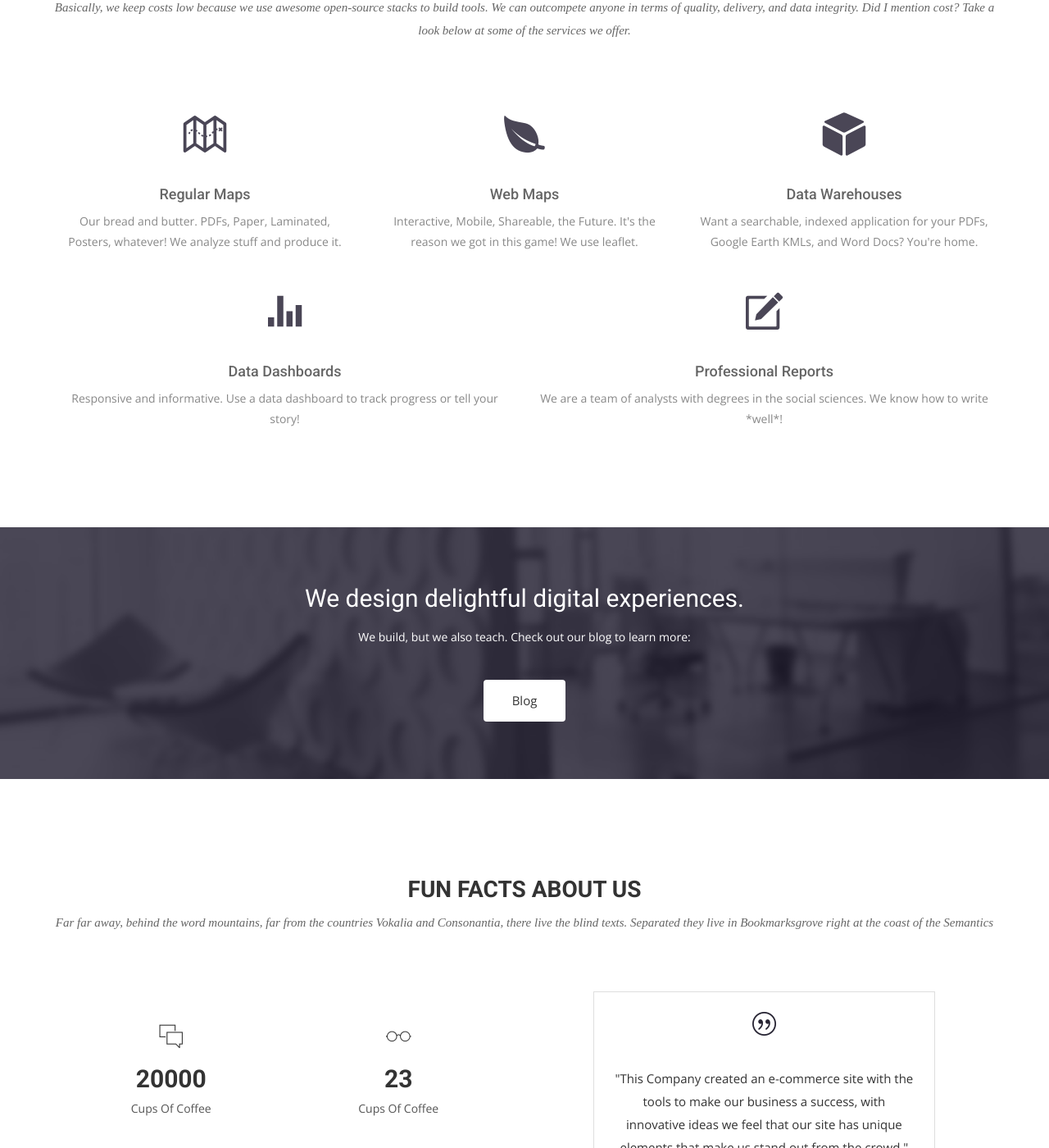
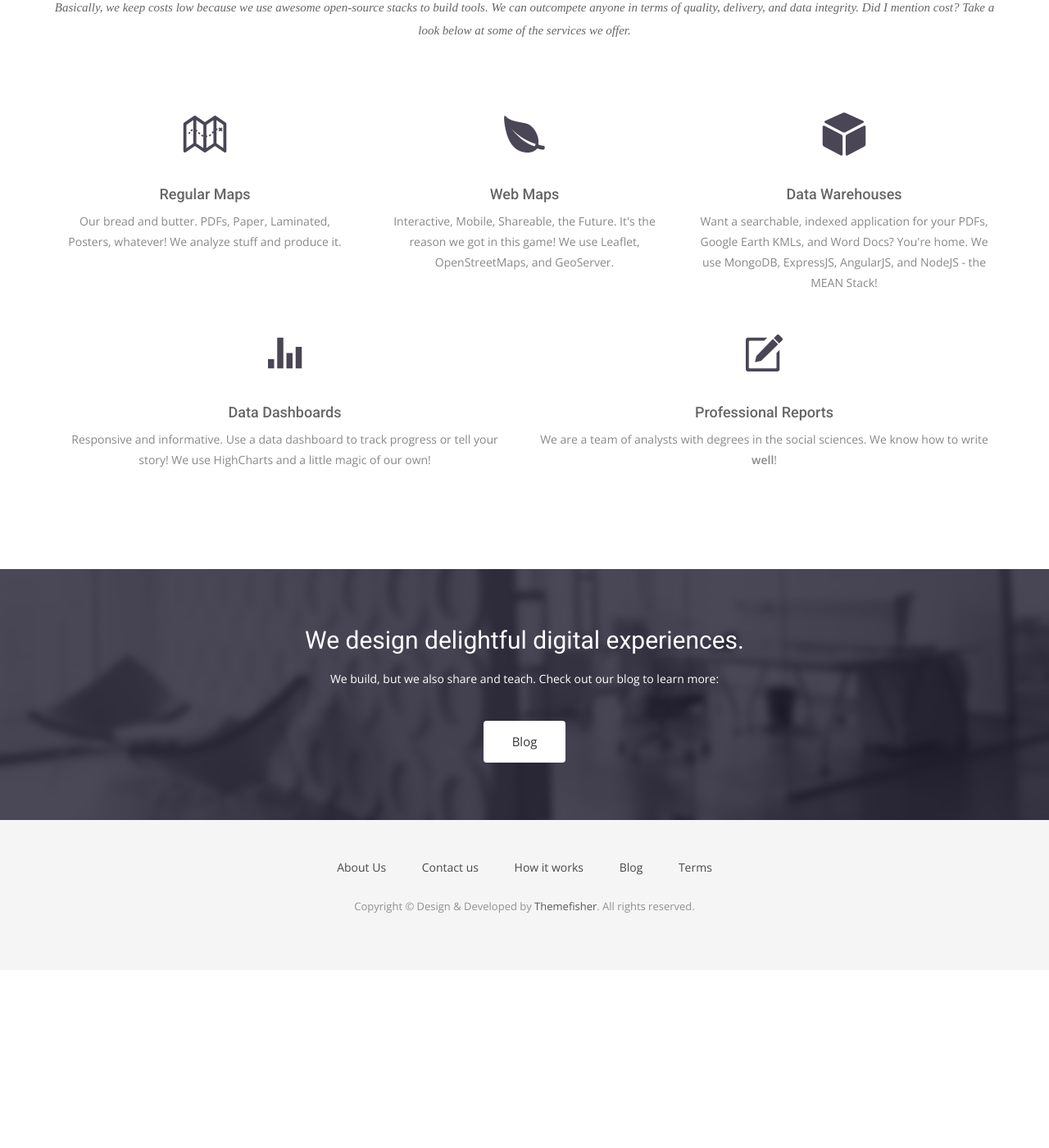
Before and after one commit to nrbrigmon/nrbrigmon.github.io, a Jekyll site: the page built from index.html, in a window 1280 px wide and 1400 px high, scrolled down 1774 px. Shown: the whole window at 82% size. Built offline with Jekyll 4.4.1, drawn with Linux system fonts in a browser that asks for light colours; nearby versions of some CDN libraries; some web fonts are replaced; after the commit the page ends 2957 px from its top, so only the background shows below that; some of the changed text lies outside the part shown.

Commit message:
removing unfinished stuff

```diff
--- a/_includes/header.html
+++ b/_includes/header.html
@@ -22,9 +22,9 @@
             <div class="collapse navbar-collapse" id="bs-example-navbar-collapse-1">
               <ul class="nav navbar-nav navbar-right">
                 <li><a href="{{ site.baseurl }}/">Home</a></li>
-                <li><a href="{{ site.baseurl }}/work">Work</a></li>
+                <li><a href="{{ site.baseurl }}/projects">Projects</a></li>
                 <li><a href="{{ site.baseurl }}/blog">Blog</a></li>
-                <li><a href="{{ site.baseurl }}/pricing">Pricing</a></li>
+                <!-- <li><a href="{{ site.baseurl }}/pricing">Pricing</a></li> -->
                 <li><a href="{{ site.baseurl }}/contact">Contact</a></li>
               </ul>
             </div><!-- /.navbar-collapse -->
--- a/index.html
+++ b/index.html
@@ -25,9 +25,9 @@
         <div class="block">
           <div class="section-title">
             <h2>ABOUT US</h2>
-            <p>We like making maps, performing studies, compiling reports, and making cool online tools. We are curious individuals who treat every client with the utmost respect. Our expertise ranges from economic development to business analytics to city government.</p>
+            <p>We like making maps, performing studies, compiling reports, and making cool online tools. We are curious individuals who treat every client with respect. Our expertise ranges from economic development to business analytics to city government.</p>
           </div>
-          <p>Simple Maps. Deep Insights.</p>
+          <p>Simple Data. Deep Insights.</p>
         </div>
       </div><!-- .col-md-7 close -->
       <div class="col-md-5 col-sm-12">
@@ -74,28 +74,28 @@
         <div class="service-item">
           <i class="ion-leaf"></i>
           <h4>Web Maps</h4>
-          <p>Interactive, Mobile, Shareable, the Future. It's the reason we got in this game! We use leaflet.</p>
+          <p>Interactive, Mobile, Shareable, the Future. It's the reason we got in this game! We use Leaflet, OpenStreetMaps, and GeoServer.</p>
         </div>
       </div>
       <div class="col-sm-6 col-md-4">
         <div class="service-item">
           <i class="ion-cube"></i>
           <h4>Data Warehouses</h4>
-          <p>Want a searchable, indexed application for your PDFs, Google Earth KMLs, and Word Docs? You're home.</p>
+          <p>Want a searchable, indexed application for your PDFs, Google Earth KMLs, and Word Docs? You're home. We use MongoDB, ExpressJS, AngularJS, and NodeJS - the MEAN Stack!</p>
         </div>
       </div>
       <div class="col-sm-6 col-md-6">
         <div class="service-item">
           <i class="ion-stats-bars"></i>
           <h4>Data Dashboards</h4>
-          <p>Responsive and informative. Use a data dashboard to track progress or tell your story!</p>
+          <p>Responsive and informative. Use a data dashboard to track progress or tell your story! We use HighCharts and a little magic of our own!</p>
         </div>
       </div>
       <div class="col-sm-12 col-md-6">
         <div class="service-item">
           <i class="ion-compose"></i>
           <h4>Professional Reports</h4>
-          <p>We are a team of analysts with degrees in the social sciences. We know how to write *well*!</p>
+          <p>We are a team of analysts with degrees in the social sciences. We know how to write <b>well</b>!</p>
         </div>
       </div>
     </div>
@@ -108,7 +108,7 @@
       <div class="col-md-12">
         <div class="block">
           <h2>We design delightful digital experiences.</h2>
-          <p>We build, but we also teach. Check out our blog to learn more: </p>
+          <p>We build, but we also share and teach. Check out our blog to learn more: </p>
           <a class="btn btn-default btn-call-to-action" href="{{ site.baseurl }}/blog">Blog</a>
         </div>
       </div>
--- a/work.html
+++ b/projects.html
@@ -11,13 +11,14 @@
             <div class="col-md-12">
                 <div class="block">
                     <h1>Just some of our latest projects.</h1>
-                    <p>Don’t just take our word for it. Check out some of our latest work.</p>
+                    <p>Screenshots and summaries!</p>
                 </div>
             </div>
         </div>
     </div>
 </section>
     <!-- Portfolio Start -->
+    <!-- START
 <section id="portfolio-work">
     <div class="container">
         <div class="row">
@@ -165,8 +167,16 @@
     </div>
   </div>
 </section>
-
-
+//END-->
+<section id="">
+  <div class="container">
+    <div class="row">
+      <div class="col-md-12">
+      <h1>COMING SOON...</h1>
+      </div>
+    </div>
+  </div>
+</section>
 <!-- Call to action Start -->
 <section id="call-to-action">
   <div class="container">
@@ -174,8 +184,8 @@
       <div class="col-md-12">
         <div class="block">
           <h2>We design delightful digital experiences.</h2>
-          <p>Read more about what we do and our philosophy of design. Judge for yourself The work and results we’ve achieved for other clients, and meet our highly experienced Team who just love to design.</p>
-          <a class="btn btn-default btn-call-to-action" href="#" >Tell Us Your Story</a>
+          <p>"Patience, persistence and perspiration make an unbeatable combination for success." <br> <b>- Napoleon Hill</b></p>
+          <a class="btn btn-default btn-call-to-action" href="mailto:nrbrigmon@gmail.com?Subject=Cool%20site%20bro" target="_top">Get In Touch ASAP</a>
         </div>
       </div>
     </div>
```
Also changed, not shown: other parts of index.html (+3 -1 lines), other parts of projects.html (+2 -1 lines), _posts/2016-12-13-welcome-internet.md (+5 -3 lines), 5 other files.
